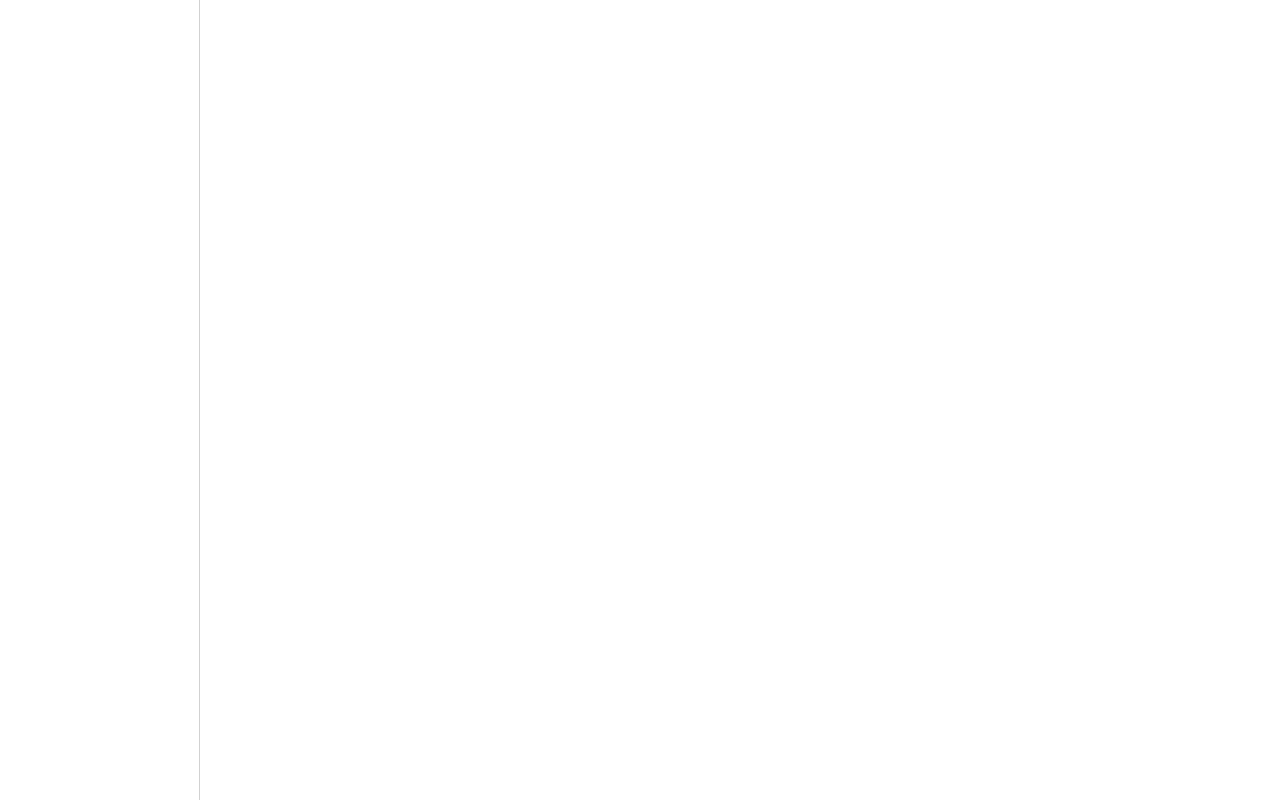
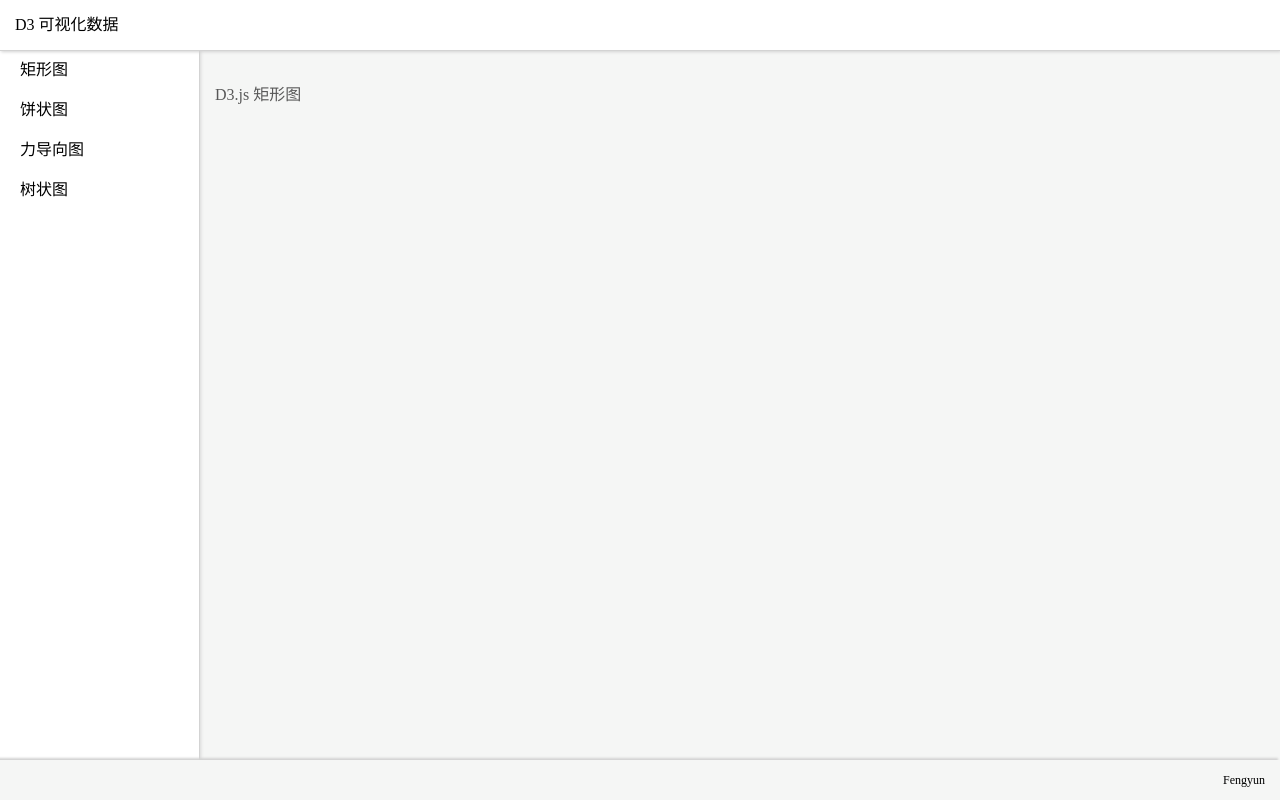
Before and after one commit to fengyunjinyu/web_d3_pro, a plain HTML site: page index.html in a window 1280 px wide. Drawn offline with Linux system fonts and the light colour scheme.

Commit message:
update index.html

```diff
--- a/index.html
+++ b/index.html
@@ -19,17 +19,105 @@
             content: '';
             clear: both;
         }
+        .header{ position:fixed;line-height: 20px;
+            background: #fff;z-index: 20;width: 100%;
+            box-shadow:1px 1px 3px #d3d3d3 ;
+            padding: 15px;top: 0;left: 0;
+            border-bottom: #d3d3d3 solid 1px;}
+        .footer{
+            position: fixed;
+            background:#f5f6f5;
+            box-shadow:-2px -2px 2px #d3d3d3;
+            bottom: 0;
+            left: 0;
+            width: 100%;
+            line-height: 40px;
+            font-size: 12px;
+            padding: 0 15px;
+            text-align: right;
+            z-index:30
+        }
+
+        .navlist{
+            position: absolute;
+            z-index:10;
+            width:200px;
+            padding: 50px 0 40px;
+            height: 100%;
+            border-right:#d3d3d3 solid 1px;
+            box-shadow: 1px 0 3px #d8d8d8;
+            background: #ffffff;
+        }
         .navs{
-            position: fixed;
+            position: relative;
+            width: 100%;
+
+        }
+        .navs li{
+            line-height: 40px;
+            position: relative;
+            padding-left: 20px;
+        }
+
+        .content{
+            position: absolute;
+            width: 100%;
             height: 100%;
-            width:200px;
-            border-right: #d1d1d1 solid 1px;;
+            left: 0;
+            top: 0;
+            padding: 50px 0 40px 200px;
+            background: #f5f6f5;
         }
+        .cont_hd{
+            position: relative;
+            padding-left: 15px;
+            padding-top: 25px;
+            line-height: 40px;
+            color: #585858;
+            font-size: 16px;;
+        }
+        .cont_main{
+            position: relative;
+            float: left;
+            width: 100%;
+
+        }
+
+
     </style>
 </head>
 <body>
+<header class="header">
+    D3 可视化数据
+</header>
+<slide class="navlist">
+    <ul class="navs">
+        <li>矩形图</li>
+        <li>饼状图</li>
+        <li>力导向图</li>
+        <li>树状图</li>
+    </ul>
 
-<div class="navs"></div>
+</slide>
+
+<content class="content">
+
+    <div class="cont_hd">
+        D3.js 矩形图
+    </div>
+    <div class="cont_main">
+
+    </div>
+
+
+</content>
+
+<footer class="footer">
+
+    Fengyun
+
+
+</footer>
 
 </body>
 </html>
```
